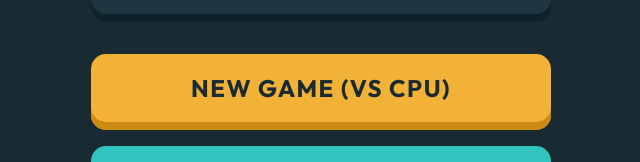
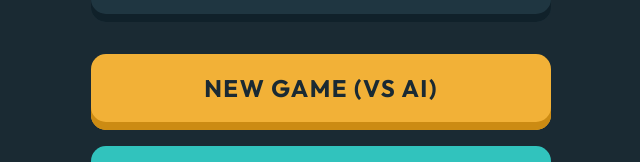
Before and after one commit to trentgillis/tic-tac-toe, a React (Vite) app: page / in a window 1280 px wide. Shown: the part 417-579 px from the top of the page, without its empty margins (319-959 px from the left). Built offline with nearby package versions, Linux system fonts and the light colour scheme.

Commit message:
Update menu button text to say AI instead of CPU... it's cooler

```diff
--- a/src/components/MenuButtons/MenuButtons.tsx
+++ b/src/components/MenuButtons/MenuButtons.tsx
@@ -18,8 +18,8 @@ const Layout = styled.article`
 export function MenuButtons({ playerOneToken }: MenuButtonsProps) {
   const gameEngine = useGameEngine();
 
-  const startGame = (type: 'player' | 'cpu') => {
-    if (type === 'cpu') {
+  const startGame = (type: 'player' | 'ai') => {
+    if (type === 'ai') {
       gameEngine?.startAIGame(playerOneToken);
     } else {
       gameEngine?.startHumanGame(playerOneToken);
@@ -27,8 +27,8 @@ export function MenuButtons({ playerOneToken }: MenuButtonsProps) {
   };
   return (
     <Layout>
-      <Button variant="primary" color="yellow" onClick={() => startGame('cpu')}>
-        new game &#40;vs cpu&#41;
+      <Button variant="primary" color="yellow" onClick={() => startGame('ai')}>
+        new game &#40;vs ai&#41;
       </Button>
       <Button variant="primary" color="blue" onClick={() => startGame('player')}>
         new game &#40;vs player&#41;
```
